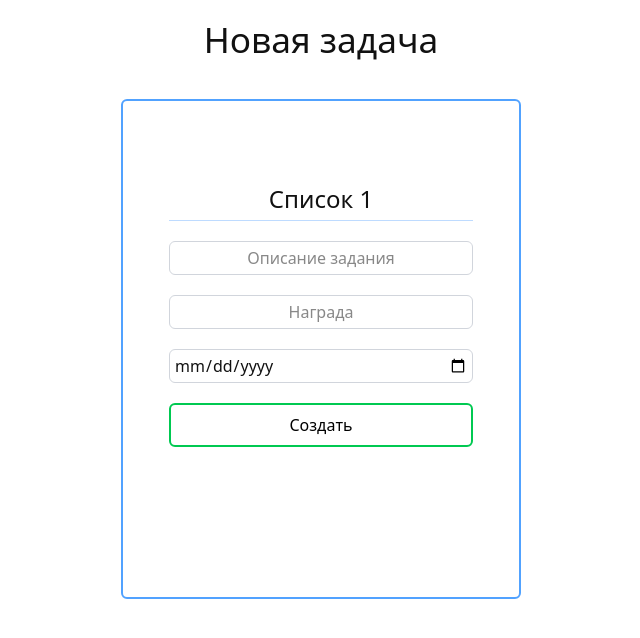
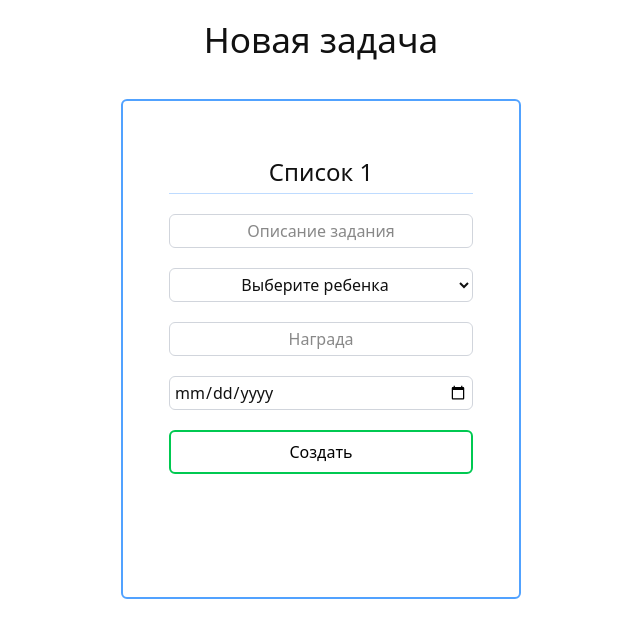
Before and after one commit to Xpaul6/courseproject_swagtodo, a React (Vite) app in the folder frontend/: page /new-task in a window 1280 px wide. Shown: the top 638 px of the page, without its empty margins (319-959 px from the left). Built offline with nearby package versions, Linux system fonts and the light colour scheme.

Commit message:
fix: task deligation moved to new task form

```diff
--- a/frontend/src/components/New_task.jsx
+++ b/frontend/src/components/New_task.jsx
@@ -18,6 +18,17 @@ function New_task() {
                 placeholder="Описание задания"
                 className="mt-5 p-1 rounded-md border border-gray-300 placeholder:text-center"
               />
+              <select
+                className="mt-5 p-1 rounded-md border border-gray-300 text-center"
+                defaultValue=""
+              >
+                <option value="" disabled>
+                  Выберите ребенка
+                </option>
+                <option value="1">Ребенок 1</option>
+                <option value="2">Ребенок 2</option>
+                <option value="3">Ребенок 3</option>
+              </select>
               <input
                 type="text"
                 placeholder="Награда"
@@ -25,7 +36,6 @@ function New_task() {
               />
               <input
                 type="date"
-                placeholder="Награда"
                 className="mt-5 p-1 rounded-md border border-gray-300 placeholder:text-center"
               />
               <button
--- a/frontend/src/components/blocks/Parent_task.jsx
+++ b/frontend/src/components/blocks/Parent_task.jsx
@@ -25,9 +25,6 @@ function Parent_task() {
         <button className="bg-white hover:bg-gray-100 px-4 py-2 text-left cursor-pointer">
           Подтвердить
         </button>
-        <button className="bg-white hover:bg-gray-100 px-4 py-2 text-left cursor-pointer">
-          Назначить
-        </button>
       </div>
     </div>
   )
```
